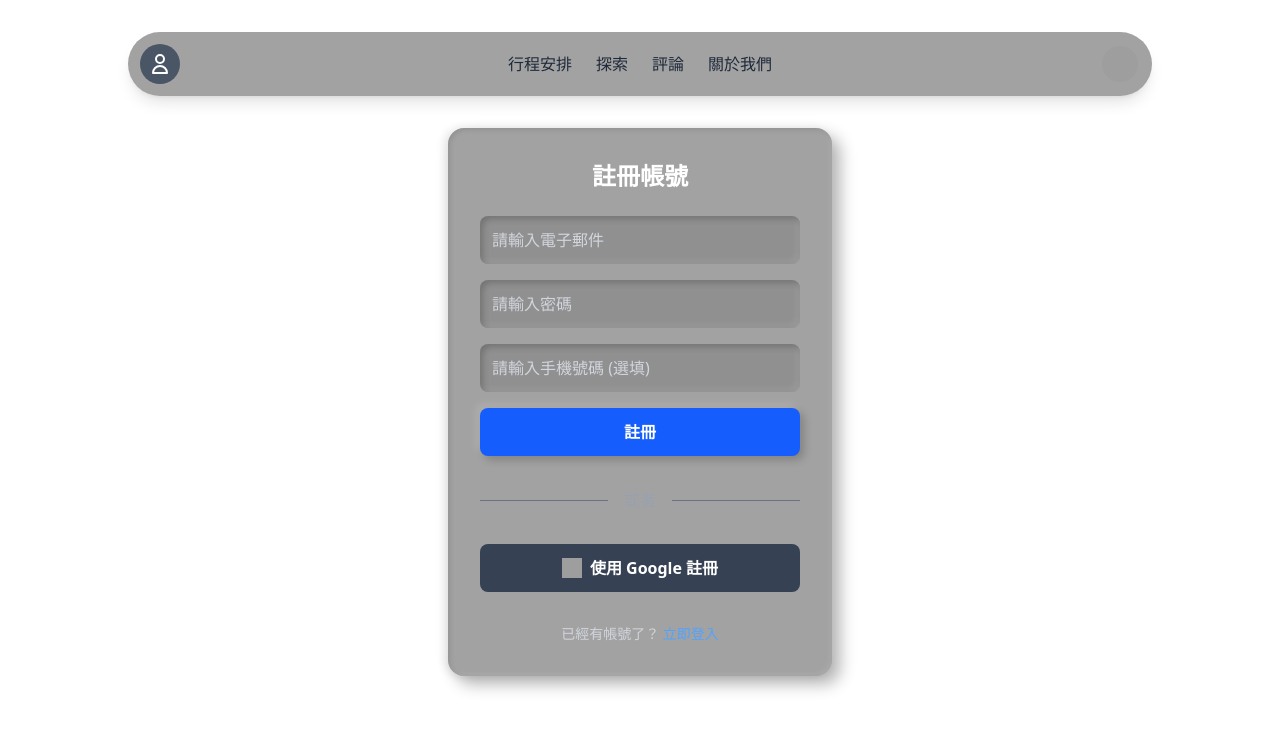
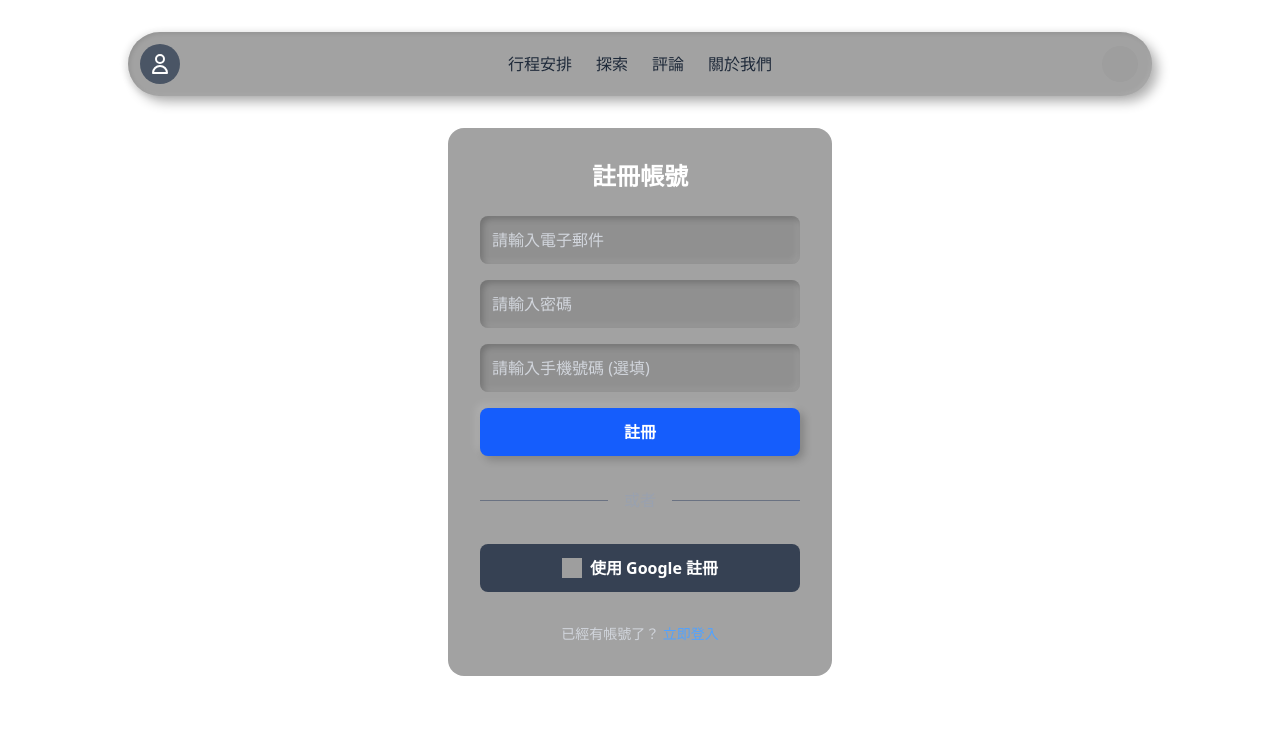
Before and after one commit to Tripfolio/TripfolioFrontEnd, a Vue app: page /signup in a window 1280 px wide. Shown: the top 730 px of the page. Built offline with nearby package versions, Linux system fonts and the light colour scheme; grey boxes are pictures that could not be loaded.

Commit message:
chore: adjust nav convex effect

```diff
--- a/src/views/LoginPage.vue
+++ b/src/views/LoginPage.vue
@@ -201,15 +201,15 @@
 		background-color: #A2A2A2;
     box-shadow:
       /* 整體外凸陰影 (浮起效果) */
-      -6px -6px 12px rgba(255, 255, 255, 0.2),  /* 左上角亮部 */
-      6px 6px 12px rgba(0, 0, 0, 0.3),           /* 右下角暗部 */
-      -3px 0px 6px rgba(0, 0, 0, 0.1),           /* 左側輕微陰影 */
+      -6px -6px 12px rgba(255, 255, 255, 0.2),  /* 左上 */
+      6px 6px 12px rgba(0, 0, 0, 0.3),           /* 右下 */
+      -3px 0px 6px rgba(0, 0, 0, 0.1),           /* 左側 */
 
-      /* 表面陰影紋理 (Neumorphism 紋理) - 數值可以比 main 稍微小一點，更精緻 */
-      inset 1.5px 1.5px 4px rgba(0, 0, 0, 0.1),     /* 表面深色內陰影 */
-      inset -1.5px -1.5px 4px rgba(255, 255, 255, 0.1); /* 表面淺色內陰影 */
+      /* Neumorphism 紋理 */
+      inset 1.5px 1.5px 4px rgba(0, 0, 0, 0.1),
+      inset -1.5px -1.5px 4px rgba(255, 255, 255, 0.1);
 
-    transition: all 0.2s ease-in-out; /* 添加過渡效果 */
+    transition: all 0.2s ease-in-out;
   }
 
 
--- a/src/views/ProfilePreview.vue
+++ b/src/views/ProfilePreview.vue
@@ -236,6 +236,36 @@ const user = ref({
 </script>
 
 <style scoped>
+.nav-convex-effect {
+		background-color: #A2A2A2;
+    box-shadow:
+      /* 整體外凸陰影 (浮起效果) */
+      -6px -6px 12px rgba(255, 255, 255, 0.2),  /* 左上 */
+      6px 6px 12px rgba(0, 0, 0, 0.3),           /* 右下 */
+      -3px 0px 6px rgba(0, 0, 0, 0.1),           /* 左側 */
+
+      /* Neumorphism 紋理 */
+      inset 1.5px 1.5px 4px rgba(0, 0, 0, 0.1),
+      inset -1.5px -1.5px 4px rgba(255, 255, 255, 0.1);
+
+    transition: all 0.2s ease-in-out;
+  }
+
+
+  /* .nav-convex-effect:hover {
+    box-shadow:
+      /* hover 時整體外凸陰影微調 */
+      -4px -4px 8px rgba(255, 255, 255, 0.15),
+      4px 4px 8px rgba(0, 0, 0, 0.25),
+      -1.5px 0px 4px rgba(0, 0, 0, 0.08),
+
+      /* hover 時表面陰影紋理微調
+      inset 1px 1px 3px rgba(0, 0, 0, 0.08),
+      inset -1px -1px 3px rgba(255, 255, 255, 0.08);
+
+    transform: translateY(1px);
+  } */
+
 	.main-convex-effect {
 		/* background-color: #A2A2A2; */
 		box-shadow:
--- a/src/views/SignUp.vue
+++ b/src/views/SignUp.vue
@@ -172,6 +172,36 @@ const signUp = async () => {
 </script>
 
 <style scoped>
+	.nav-convex-effect {
+		background-color: #A2A2A2;
+    box-shadow:
+      /* 整體外凸陰影 (浮起效果) */
+      -6px -6px 12px rgba(255, 255, 255, 0.2),  /* 左上 */
+      6px 6px 12px rgba(0, 0, 0, 0.3),           /* 右下 */
+      -3px 0px 6px rgba(0, 0, 0, 0.1),           /* 左側 */
+
+      /* Neumorphism 紋理 */
+      inset 1.5px 1.5px 4px rgba(0, 0, 0, 0.1),
+      inset -1.5px -1.5px 4px rgba(255, 255, 255, 0.1);
+
+    transition: all 0.2s ease-in-out;
+  }
+
+
+  /* .nav-convex-effect:hover {
+    box-shadow:
+      /* hover 時整體外凸陰影微調 */
+      -4px -4px 8px rgba(255, 255, 255, 0.15),
+      4px 4px 8px rgba(0, 0, 0, 0.25),
+      -1.5px 0px 4px rgba(0, 0, 0, 0.08),
+
+      /* hover 時表面陰影紋理微調
+      inset 1px 1px 3px rgba(0, 0, 0, 0.08),
+      inset -1px -1px 3px rgba(255, 255, 255, 0.08);
+
+    transform: translateY(1px);
+  } */
+
 	.main-convex-effect {
 		/* background-color: #A2A2A2; */
 		box-shadow:
```
